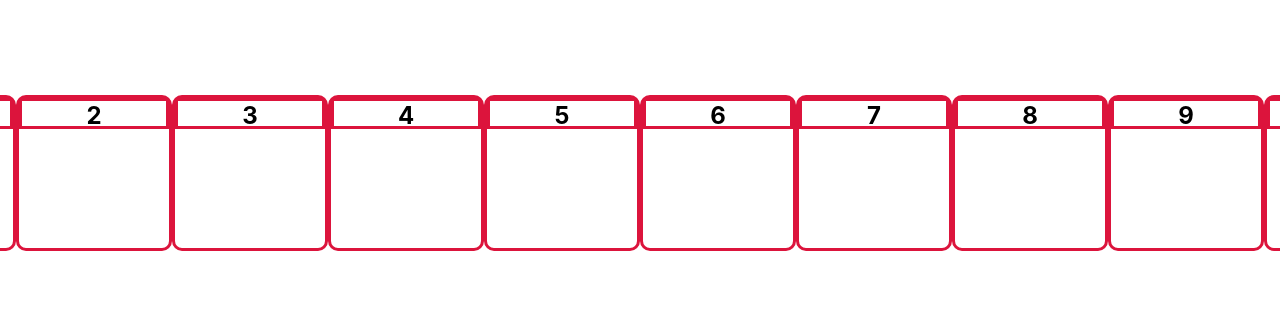
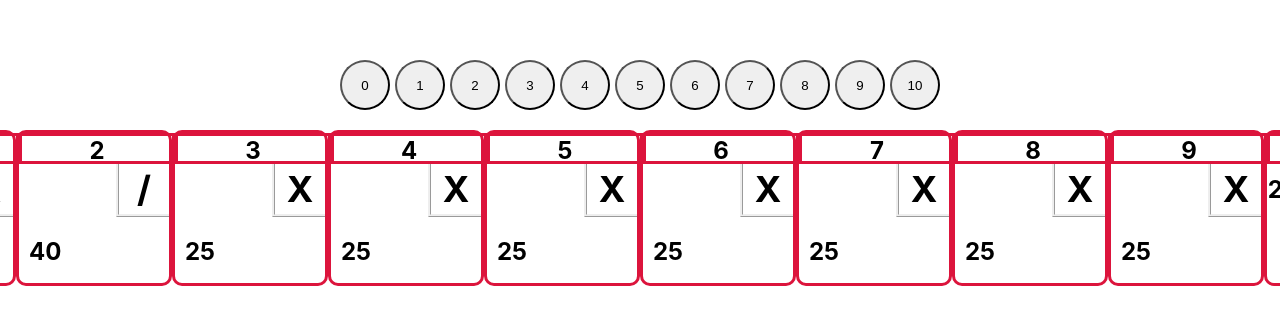
Before and after one commit to DorienP/bowling-score-app, a React (Create React App) app: page / in a window 1280 px wide. Shown: the part 327-652 px from the top of the page. Built offline with nearby package versions, Linux system fonts and the light colour scheme.

Commit message:
added first test and wireframe for scoreboard

```diff
--- a/src/App.css
+++ b/src/App.css
@@ -1,6 +1,7 @@
 .App {
   height: 1000px;
   display: flex;
+  flex-direction: column;
   justify-content: center;
   align-items: center;
 }
--- a/src/App.js
+++ b/src/App.js
@@ -1,9 +1,33 @@
 import './App.css';
-import Scoreboard from './Components/scoreboard';
+import React, {useState, useEffect} from 'react';
+import PinSelection from './Components/PinSelection';
+import Scoreboard from './Components/Scoreboard';
 
 function App() {
+
+  const [pins, setPins] = useState(10);
+
+  const removePins = (e) => {
+    console.log('pins remaining:', pins - e);
+    if (pins - e < 0) {
+      console.log('unable to knock pins that don\'t exist');
+    } else {
+      setPins(pins - e);
+    }
+    if (pins === 0) setPins(10); // will add more to do once I created a frame state;
+  }
+
+  useEffect(() => {
+    console.log('useEffect', pins);
+  }, [pins])
+
+
+
+
+
   return (
     <div className="App">
+      <PinSelection removePins={removePins}/>
       <Scoreboard />
     </div>
   );
--- /dev/null
+++ b/src/Components/PinSelection.css
@@ -0,0 +1,12 @@
+#Pin-Button-Container {
+    display: flex;
+    justify-content: space-between;
+    width: 600px;
+    margin-bottom: 20px;
+}
+
+.Pin-Button {
+    height: 50px;
+    width: 50px;
+    border-radius: 100px;
+}
--- /dev/null
+++ b/src/Components/PinSelection.jsx
@@ -0,0 +1,19 @@
+import './PinSelection.css'
+
+export default function PinSelection({removePins}) {
+    return (
+        <div id="Pin-Button-Container">
+            <button className="Pin-Button Pin-Button-0" onClick={(e) => {console.log(e.target.innerText); removePins(e.target.innerText);}}>0</button>
+            <button className="Pin-Button Pin-Button-1" onClick={(e) => {console.log(e.target.innerText); removePins(e.target.innerText);}}>1</button>
+            <button className="Pin-Button Pin-Button-2" onClick={(e) => {console.log(e.target.innerText); removePins(e.target.innerText);}}>2</button>
+            <button className="Pin-Button Pin-Button-3" onClick={(e) => {console.log(e.target.innerText); removePins(e.target.innerText);}}>3</button>
+            <button className="Pin-Button Pin-Button-4" onClick={(e) => {console.log(e.target.innerText); removePins(e.target.innerText);}}>4</button>
+            <button className="Pin-Button Pin-Button-5" onClick={(e) => {console.log(e.target.innerText); removePins(e.target.innerText);}}>5</button>
+            <button className="Pin-Button Pin-Button-6" onClick={(e) => {console.log(e.target.innerText); removePins(e.target.innerText);}}>6</button>
+            <button className="Pin-Button Pin-Button-7" onClick={(e) => {console.log(e.target.innerText); removePins(e.target.innerText);}}>7</button>
+            <button className="Pin-Button Pin-Button-8" onClick={(e) => {console.log(e.target.innerText); removePins(e.target.innerText);}}>8</button>
+            <button className="Pin-Button Pin-Button-9" onClick={(e) => {console.log(e.target.innerText); removePins(e.target.innerText);}}>9</button>
+            <button className="Pin-Button Pin-Button-10" onClick={(e) => {console.log(e.target.innerText); removePins(e.target.innerText);}}>10</button>
+        </div>
+    )
+}
--- a/src/Components/scoreboard.css
+++ b/src/Components/scoreboard.css
@@ -1,4 +1,4 @@
-.scoreBoard {
+.ScoreBoard {
     display: flex;
     justify-content:center;
 }
@@ -10,6 +10,7 @@
     border-color: crimson;
     border-radius: 10px;
     display: flex;
+    flex-direction: column;
 }
 
 .number {
@@ -25,3 +26,42 @@
     border-style: solid;
     border-color:crimson;
 }
+
+#frame-score-container {
+    display: flex;
+    justify-content: flex-end;
+}
+
+.first-shot {
+    height: 50px;
+    align-items: center;
+    justify-content: center;
+    display: flex;
+    width: 50px;
+}
+
+/* last shot 1-9 frames === second-shot */
+.last-shot {
+    border-bottom-style: ridge;
+    border-left-style: ridge;
+    height: 50px;
+    width: 50px;
+    align-self: flex-end;
+    display: flex;
+    justify-content: center;
+    align-items: center;
+    font-size: x-large;
+}
+
+/* second shot is for frame 10 only */
+.second-shot {
+    height: 50px;
+    width:50px;
+    display: flex;
+    justify-content: center;
+    align-items: center;
+}
+
+.frame-score-num {
+    margin-left: 10px;
+}
--- a/src/Components/scoreboard.jsx
+++ b/src/Components/scoreboard.jsx
@@ -1,55 +1,175 @@
-import './scoreboard.css';
+import './Scoreboard.css';
 export default function ScoreBoard() {
     return (
-        <div className="scoreBoard">
-            <div className="frame 1">
+        <div className="ScoreBoard" data-testid="Scoreboard">
+            {/* First Frame */}
+            <div className="frame frame_1">
                 <div className="frame-number">
                     <h2 className="number">1</h2>
                 </div>
+                <div id="frame-score-container">
+                    <div className="first-shot">
+                        <h2 id="1-first-shot"> </h2>
                     </div>
-            <div className="frame 2">
+                    <div className="last-shot">
+                        <h2 id="1-last-shot">X</h2>
+                    </div>
+                </div>
+                <div className="frame-score-num">
+                    <h2 id="1-frame-result">25</h2>
+                </div>
+            </div>
+            {/* Second Frame */}
+            <div className="frame frame_2">
                 <div className="frame-number">
                     <h2 className="number">2</h2>
                 </div>
+                <div id="frame-score-container">
+                    <div className="first-shot">
+                        <h2 id="2-first-shot" > </h2>
                     </div>
-            <div className="frame 3">
+                    <div className="last-shot">
+                        <h2 id="2-last-shot">/</h2>
+                    </div>
+                </div>
+                <div className="frame-score-num">
+                    <h2 id="2-frame-result">40</h2>
+                </div>
+            </div>
+            {/* Third Frame */}
+            <div className="frame frame_3">
                 <div className="frame-number">
                     <h2 className="number">3</h2>
                 </div>
+                <div id="frame-score-container">
+                    <div className="first-shot">
+                        <h2 id="3-first-shot"> </h2>
                     </div>
-            <div className="frame 4">
+                    <div className="last-shot">
+                        <h2 id="3-last-shot">X</h2>
+                    </div>
+                </div>
+                <div className="frame-score-num">
+                    <h2 id="3-frame-result">25</h2>
+                </div>
+            </div>
+            {/* Fourth Frame */}
+            <div className="frame frame_4">
                 <div className="frame-number">
                     <h2 className="number">4</h2>
                 </div>
+                <div id="frame-score-container">
+                    <div className="first-shot">
+                        <h2 id="4-first-shot"> </h2>
                     </div>
-            <div className="frame 5">
+                    <div className="last-shot">
+                        <h2 id="4-last-shot">X</h2>
+                    </div>
+                </div>
+                <div className="frame-score-num">
+                    <h2 id="4-frame-result">25</h2>
+                </div>
+            </div>
+            {/* Fifth Frame */}
+            <div className="frame frame_5">
                 <div className="frame-number">
                     <h2 className="number">5</h2>
                 </div>
+                <div id="frame-score-container">
+                    <div className="first-shot">
+                        <h2 id="5-first-shot"> </h2>
                     </div>
-            <div className="frame 6">
+                    <div className="last-shot">
+                        <h2 id="5-last-shot">X</h2>
+                    </div>
+                </div>
+                <div className="frame-score-num">
+                    <h2 id="5-frame-result">25</h2>
+                </div>
+            </div>
+            {/* Sixth Frame */}
+            <div className="frame frame_6">
                 <div className="frame-number">
                     <h2 className="number">6</h2>
                 </div>
+                <div id="frame-score-container">
+                    <div className="first-shot">
+                        <h2 id="6-first-shot"> </h2>
                     </div>
-            <div className="frame 7">
+                    <div className="last-shot">
+                        <h2 id="6-last-shot">X</h2>
+                    </div>
+                </div>
+                <div className="frame-score-num">
+                    <h2 id="6-frame-result">25</h2>
+                </div>
+            </div>
+            {/* Seventh Frame */}
+            <div className="frame frame_7">
                 <div className="frame-number">
                     <h2 className="number">7</h2>
                 </div>
+                <div id="frame-score-container">
+                    <div className="first-shot">
+                        <h2 id="7-first-shot"> </h2>
                     </div>
-            <div className="frame 8">
+                    <div className="last-shot">
+                        <h2 id="7-last-shot">X</h2>
+                    </div>
+                </div>
+                <div className="frame-score-num">
+                    <h2 id="7-frame-result">25</h2>
+                </div>
+            </div>
+            {/* Eigth Frame */}
+            <div className="frame frame_8">
                 <div className="frame-number">
                     <h2 className="number">8</h2>
                 </div>
+                <div id="frame-score-container">
+                    <div className="first-shot">
+                        <h2 id="8-first-shot"> </h2>
                     </div>
-            <div className="frame 9">
+                    <div className="last-shot">
+                        <h2 id="8-last-shot">X</h2>
+                    </div>
+                </div>
+                <div className="frame-score-num">
+                    <h2 id="8-frame-result">25</h2>
+                </div>
+            </div>
+            {/* Ninth Frame */}
+            <div className="frame frame_9">
                 <div className="frame-number">
                     <h2 className="number">9</h2>
                 </div>
+                <div id="frame-score-container">
+                    <div className="first-shot">
+                        <h2 id="9-first-shot"> </h2>
                     </div>
-            <div className="frame 10">
+                    <div className="last-shot">
+                        <h2 id="9-last-shot">X</h2>
+                    </div>
+                </div>
+                <div className="frame-score-num">
+                    <h2 id="9-frame-result">25</h2>
+                </div>
+            </div>
+            {/* Tenth Frame */}
+            <div className="frame frame_10">
                 <div className="frame-number">
                     <h2 className="number">10</h2>
+                </div>
+                <div id="frame-score-container">
+                    <div className="first-shot">
+                        <h2 id="10-first-shot">200</h2>
+                    </div>
+                    <div className="second-shot">
+                        <h2 id="10-second-shot"> </h2>
+                    </div>
+                    <div className="last-shot">
+                        <h2 id="10-last-shot"> </h2>
+                    </div>
                 </div>
             </div>
         </div>
```
Also changed, not shown: 1 other file (tests, documents, lock files or other folders). Lines whose indentation alone changed are shown as unchanged.
